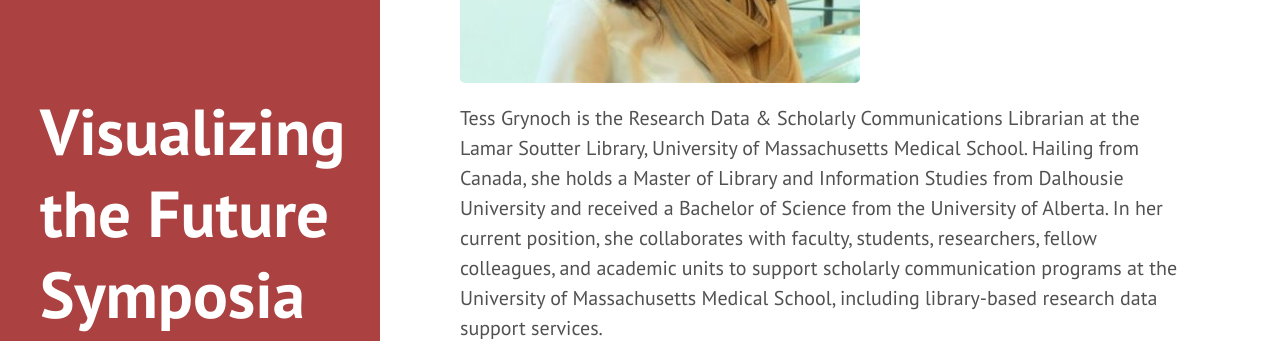
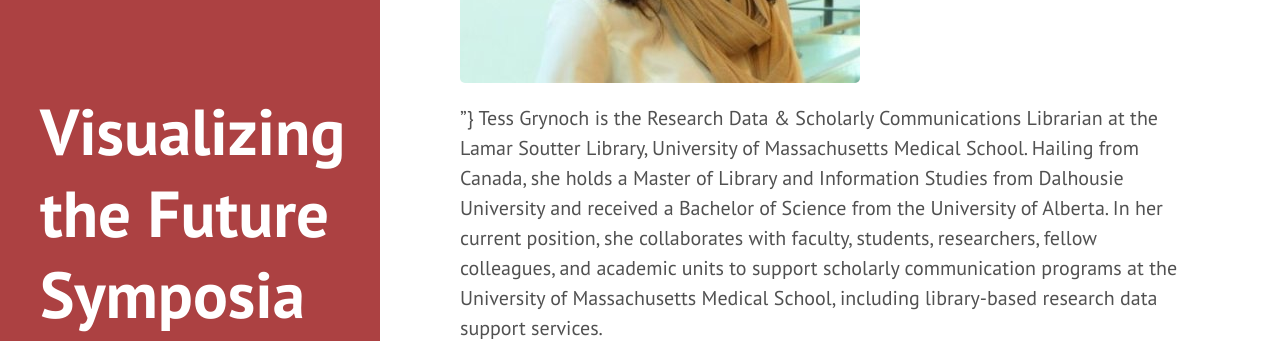
Before and after one commit to visualizingthefuture/visualizingthefuture.github.io, a Jekyll site: the page built from fellows.md, in a window 1280 px wide and 900 px high, scrolled down 363 px. Shown: the part 155-496 px from the top of the window. Built offline with Jekyll 4.4.1, drawn with Linux system fonts in a browser that asks for light colours.

Commit message:
Update fellows.md

```diff
--- a/fellows.md
+++ b/fellows.md
@@ -4,7 +4,7 @@ title: Fellows
 ---
 
 ### Tess Grynoch
-![Tess Grynoch](../images/photos/TessGrynoch-headshot.jpg){:style="{height:200px;align:left}
+![Tess Grynoch](../images/photos/TessGrynoch-headshot.jpg){:style="{height:200px;align:left}"}
 Tess Grynoch is the Research Data & Scholarly Communications Librarian at the Lamar Soutter Library, University of Massachusetts Medical School. Hailing from Canada, she holds a Master of Library and Information Studies from Dalhousie University and received a Bachelor of Science from the University of Alberta. In her current position, she collaborates with faculty, students, researchers, fellow colleagues, and academic units to support scholarly communication programs at the University of Massachusetts Medical School, including library-based research data support services.
 
 ### Negeen Aghassibake
```
